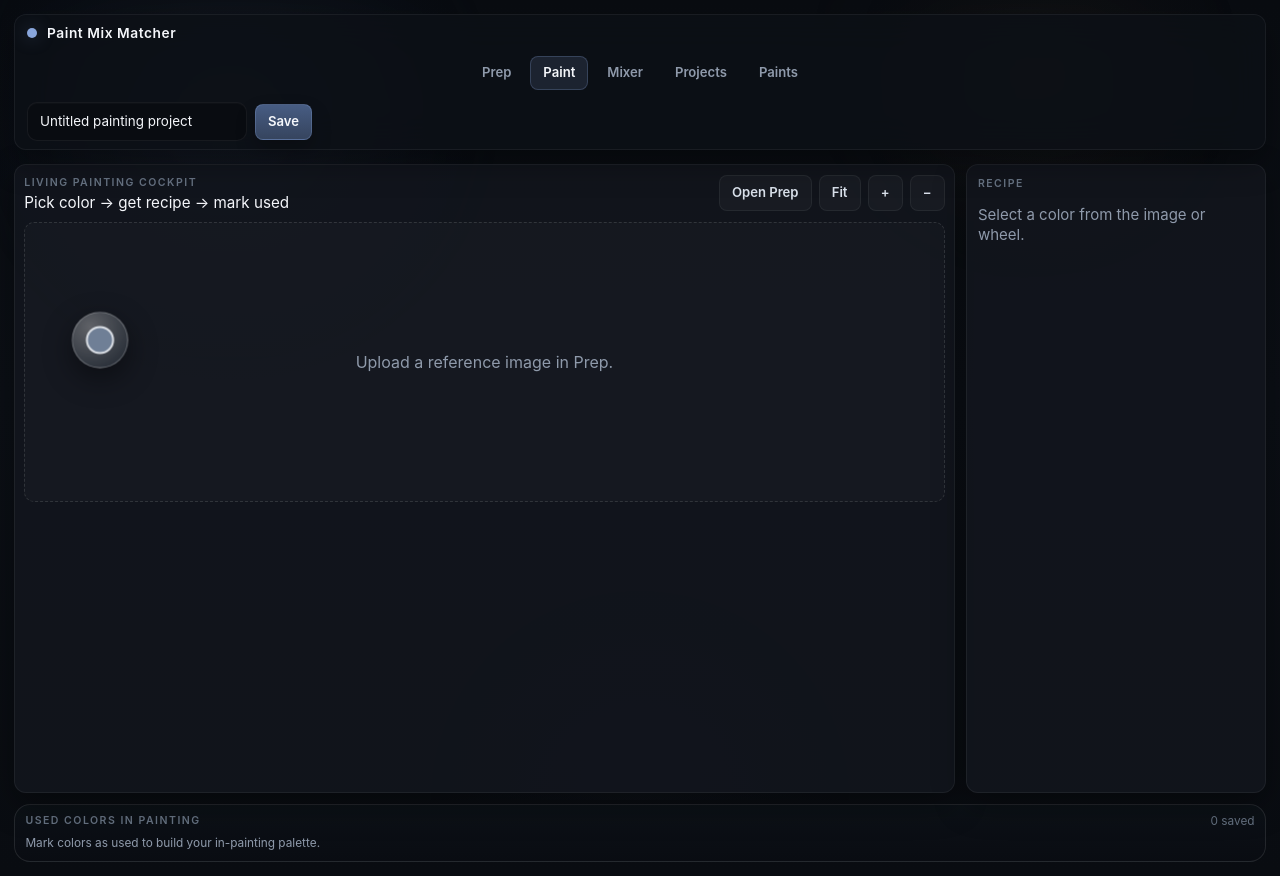
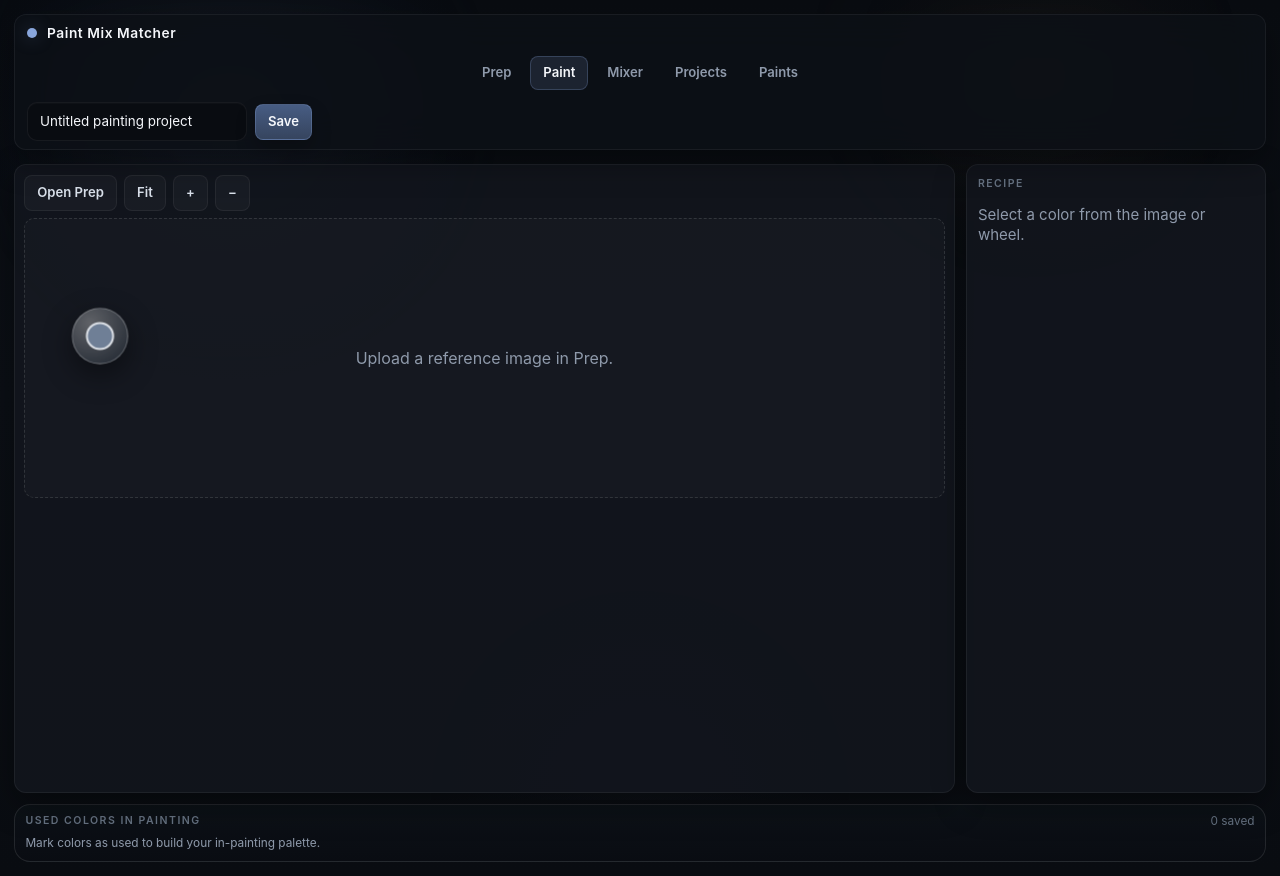
Before and after one commit to loading189/paintHelper, a React (Vite) app: page / in a window 1280 px wide. Both pictures are taken after a click on the button "Paint". Built offline with nearby package versions, Linux system fonts and the light colour scheme.

Commit message:
updated stuff

```diff
--- a/src/features/active/ActivePaintingPage.tsx
+++ b/src/features/active/ActivePaintingPage.tsx
@@ -138,10 +138,6 @@ export const ActivePaintingPage = ({
       <section className="paint-cockpit-main">
         <Card className="paint-cockpit-stage-card">
           <div className="paint-cockpit-stage-header">
-            <div>
-              <p className="studio-kicker">Living painting cockpit</p>
-              <h2 className="paint-cockpit-title">Pick color → get recipe → mark used</h2>
-            </div>
             <div className="paint-cockpit-actions-row">
               <button className="studio-button studio-button-secondary" onClick={onReopenInPrep}>Open Prep</button>
               <button
```
